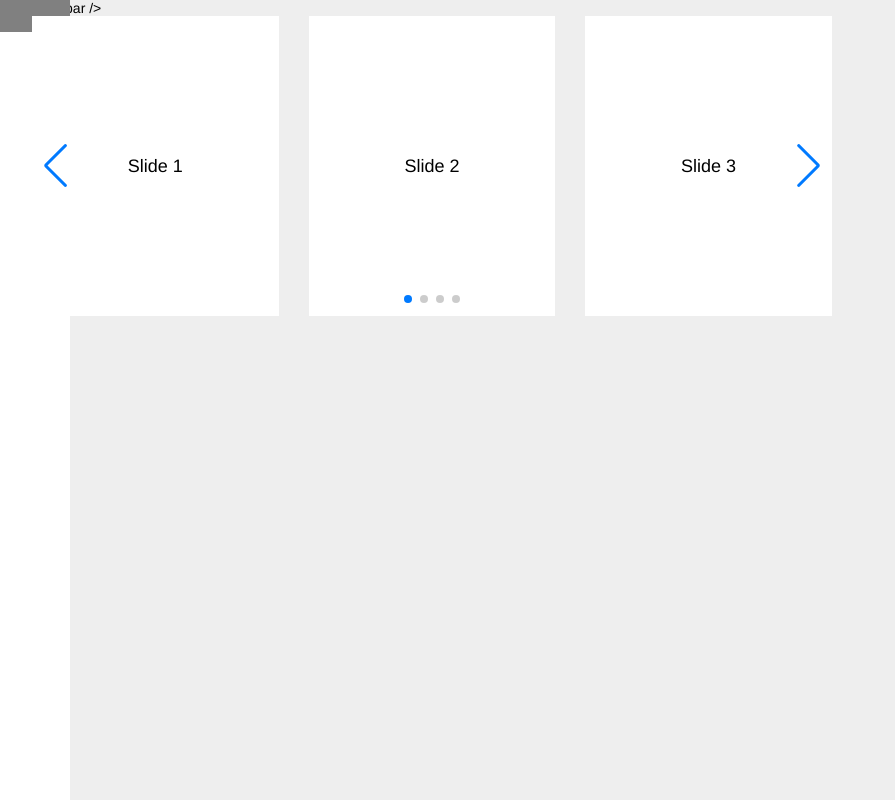
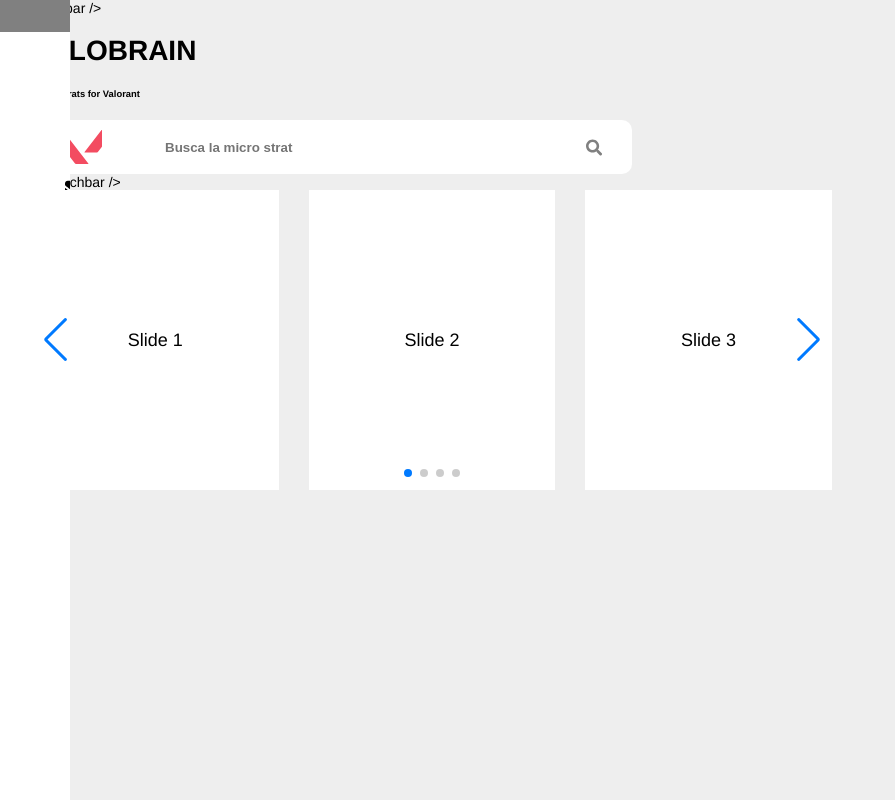
Before and after one commit to pabloramoss/valobrain2, a Next.js app: page / in a window 1280 px wide. Shown: the whole page, without its empty margins (0-895 px from the left). Built offline with nearby package versions, Linux system fonts and the light colour scheme.

Commit message:
add searchbar

```diff
--- /dev/null
+++ b/components/sections/Hero/Hero.tsx
@@ -0,0 +1,53 @@
+import {FaSearch} from "react-icons/fa";
+import styled from "styled-components";
+
+const SearchbarContainer = styled.div`
+  display: flex;
+  max-width: 600px;
+  justify-content: space-between;
+  align-items: center;
+  background: white;
+  border-radius: 10px;
+  padding: 10px 0;
+  input {
+    width: 100%;
+    border: none;
+    margin-left: 30px;
+    &:focus {
+      outline: none;
+      border: none;
+    }
+    &::placeholder {
+      font-weight: 600;
+    }
+  }
+  .divider {
+    border-left: 1px solid #f7f7f7;
+    height: 100%;
+  }
+
+  .icon-searchbar {
+    margin: 0 30px;
+  }
+`;
+
+export const Hero: React.FC = () => {
+  return (
+    <div>
+      <h1>VALOBRAIN</h1>
+      <h6>Micro strats for Valorant</h6>
+      <SearchbarContainer>
+        <img alt="valobrain logo searchbar" className="icon-searchbar" src="valorant-icon.svg" />
+        <div className="divider" />
+        <input placeholder="Busca la micro strat" />
+        <FaSearch className="icon-searchbar" color="grey" size={25} />
+      </SearchbarContainer>
+      {`<Searchbar />`}
+    </div>
+  );
+};
+
+//::placeholder {
+//   color: blue;
+//   font-size: 1.5em;
+// }
--- /dev/null
+++ b/components/sections/Hero/index.tsx
@@ -0,0 +1 @@
+export * from "./Hero";
--- a/pages/index.tsx
+++ b/pages/index.tsx
@@ -6,6 +6,7 @@
 import {Carousel} from "../components/sections/Carousel";
 import {Sidebar} from "../components/sections/Sidebar";
 import {Navbar} from "../components/Navbar";
+import {Hero} from "../components/sections/Hero";
 
 const Home: NextPage = () => {
   return (
@@ -20,7 +21,10 @@
         <Navbar />
         <div style={{display: "flex"}}>
           <Sidebar />
-          <Carousel />
+          <div>
+            <Hero />
+            <Carousel />
+          </div>
         </div>
         {/* <MainContent>
           <Hero />
```
Also changed, not shown: public/valorant-icon.svg (added).
